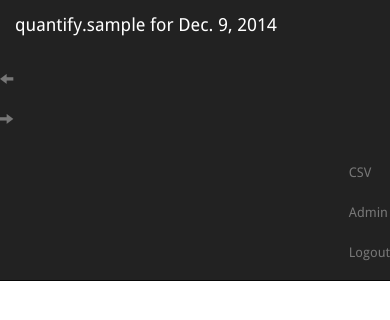
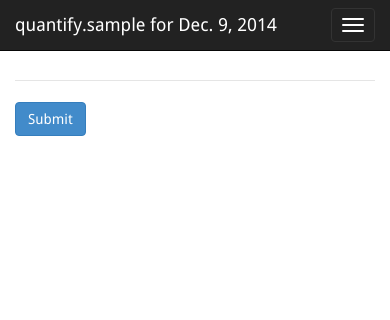
Before and after one commit to jochenklar/quantify, a Django app: page /form/ in a window 390 px wide. Shown: the top 320 px of the page. Run offline with Django 3.2, Linux system fonts and the light colour scheme; the visitor is signed in with stand-in values (Sample User, id 1); data comes from the database, SQL or seed files in the repository; data that the repository does not hold is empty; some libraries are stand-ins or nearby versions.

Commit message:
fix for mobile

```diff
--- a/quantify/templates/navigation.html
+++ b/quantify/templates/navigation.html
@@ -1,19 +1,32 @@
 <nav class="navbar navbar-inverse navbar-fixed-top" role="navigation">
     <div class="navbar-header">
+        <button type="button" class="navbar-toggle collapsed" data-toggle="collapse" data-target="#collapse">
+            <span class="sr-only">Toggle navigation</span>
+            <span class="icon-bar"></span>
+            <span class="icon-bar"></span>
+            <span class="icon-bar"></span>
+        </button>
         <a class="navbar-brand" href="/">
             quantify{% if auth %}.{{user}} for {{today}}{% endif %}
         </a>
     </div>
 
     {% if auth %}
-    <ul class="nav navbar-nav">
-        <li><a href="/form/{{yesterday|date:"Y-m-d"}}" class="glyphicon glyphicon-arrow-left"></a></li>
-        <li><a href="/form/{{tomorrow|date:"Y-m-d"}}" class="glyphicon glyphicon-arrow-right"></a></li>
-    </ul>
-    <ul class="nav navbar-nav pull-right">
+    <div class="collapse navbar-collapse" id="collapse">
+        <ul class="nav navbar-nav">
+            <li>
+                <a href="/form/{{yesterday|date:"Y-m-d"}}" class="glyphicon glyphicon-arrow-left"></a>
+            </li>
+            <li>
+                <a href="/form/{{tomorrow|date:"Y-m-d"}}" class="glyphicon glyphicon-arrow-right"></a>
+            </li>
+        </ul>
+    </div>
+    <ul class="nav navbar-nav pull-right hidden-xs">
         <li><a href="/csv">CSV</a></li>
         <li><a href="/admin">Admin</a></li>
         <li><a href="/logout">Logout</a></li>
     </ul>
+
     {% endif %}
 </nav>
```
